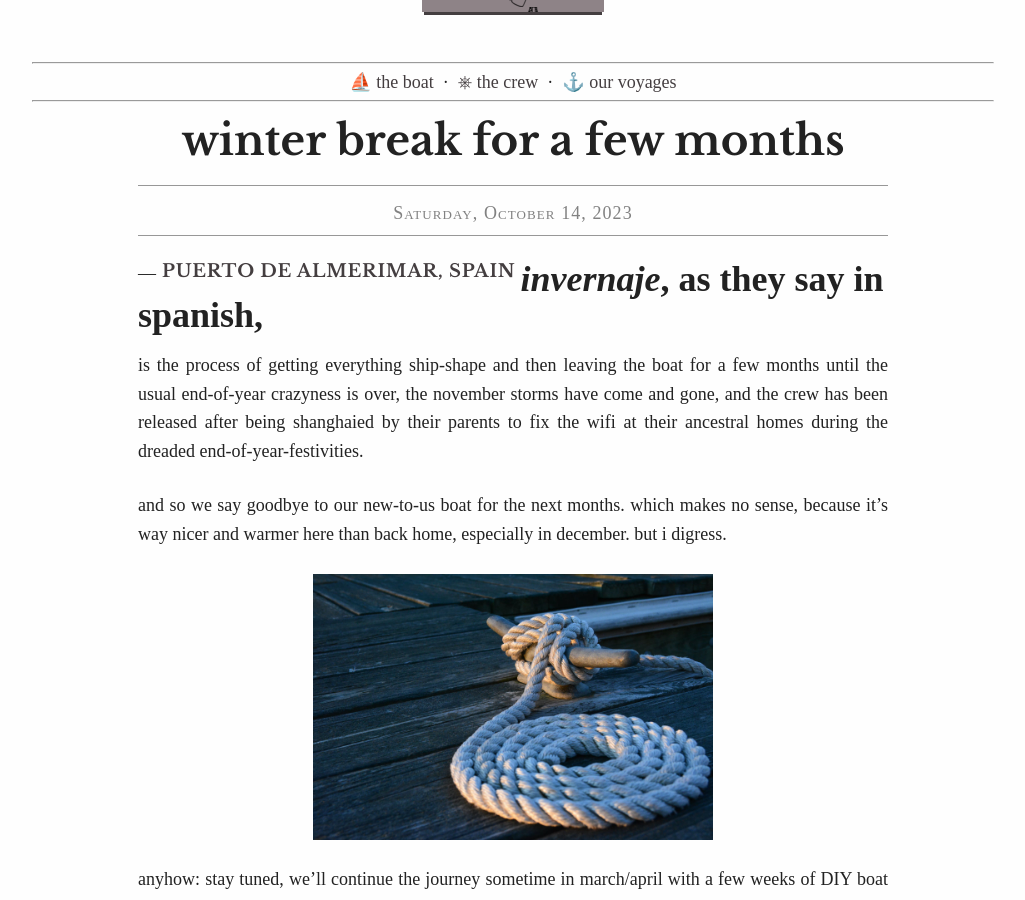
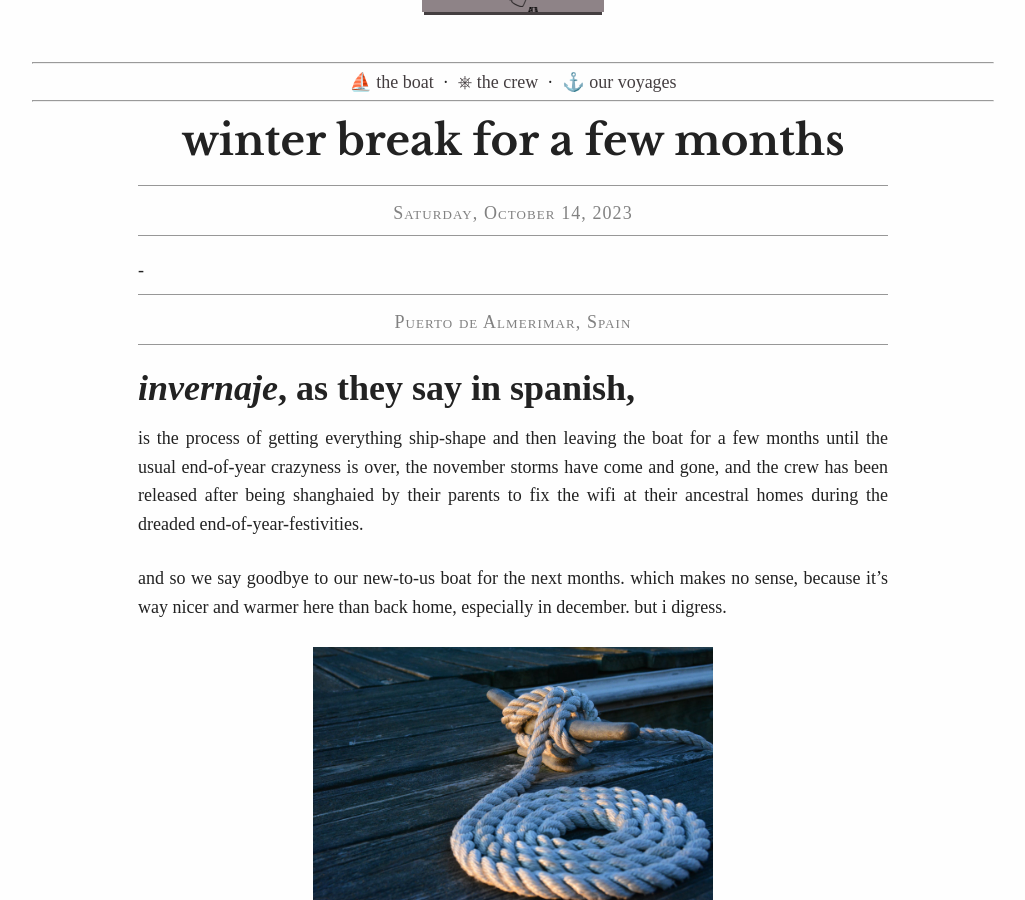
Before and after one commit to tinarasia/sailing-web, a Jekyll site: the page built from index.html, in a window 1280 px wide and 900 px high, scrolled down 491 px. Shown: the whole window, without its empty margins (127-1152 px from the left). Built offline with Jekyll 4.4.1, drawn with Linux system fonts in a browser that asks for light colours; the list of posts is cut into pages by our own code.

Commit message:
minor tweaks

```diff
--- a/_includes/post.html
+++ b/_includes/post.html
@@ -4,9 +4,7 @@
             <h1 class="post-title">{{ include.post.title }}</h1>
         </a>
         <time datetime="{{ include.post.date | date_to_xmlschema }}" class="post-date">{{ include.post.date | date: "%A, %B %-d, %Y" }}</time>
-        <div>
-            {% if include.post.location %}<span class="post-body-location-divider">—</span><a href="https://www.google.com/maps/search/{{ include.post.location }}" target="_blank" class="post-body-location">{{ include.post.location }}</a>{% endif %}
-        </div>
+        {% if include.post.location %} - <a href="https://www.google.com/maps/search/{{ include.post.location }}" target="_blank" class="post-date">{{ include.post.location }}</a>{% endif %}
     </header>
     <div class="post-body">
         {{ include.content }}
```
